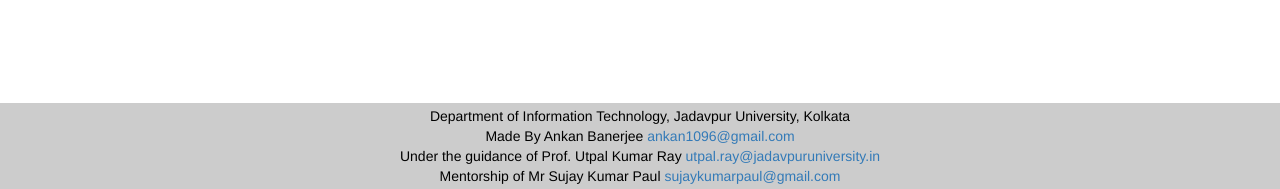
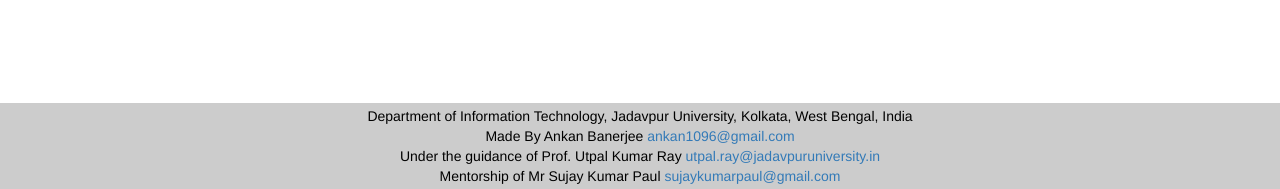
Before and after one commit to ankan1096/imagesteganographyDjango, a Django app: page / in a window 1280 px wide. Shown: the part 611-800 px from the top of the page. Run offline with Django 4.2, Linux system fonts and the light colour scheme; some libraries are stand-ins or nearby versions.

Commit message:
Footer Changes

```diff
--- a/steganography_website/templates/about.html
+++ b/steganography_website/templates/about.html
@@ -118,7 +118,7 @@
 
 
     <footer>
-      Department of Information Technology, Jadavpur University, Kolkata<br/>
+      Department of Information Technology, Jadavpur University, Kolkata, West Bengal, India<br/>
       Made By Ankan Banerjee <a href="mailto:ankan1096@gmail.com">ankan1096@gmail.com</a> <br/>
       Under the guidance of Prof. Utpal Kumar Ray <a href="mailto:utpal.ray@jadavpuruniversity.in">utpal.ray@jadavpuruniversity.in</a> <br/>
       Mentorship of Mr Sujay Kumar Paul <a href="mailto:sujaykumarpaul@gmail.com">sujaykumarpaul@gmail.com</a>
--- a/steganography_website/templates/home.html
+++ b/steganography_website/templates/home.html
@@ -118,7 +118,7 @@
 
 
 <footer>
-      Department of Information Technology, Jadavpur University, Kolkata<br/>
+      Department of Information Technology, Jadavpur University, Kolkata, West Bengal, India<br/>
       Made By Ankan Banerjee <a href="mailto:ankan1096@gmail.com">ankan1096@gmail.com</a> <br/>
       Under the guidance of Prof. Utpal Kumar Ray <a href="mailto:utpal.ray@jadavpuruniversity.in">utpal.ray@jadavpuruniversity.in</a> <br/>
       Mentorship of Mr Sujay Kumar Paul <a href="mailto:sujaykumarpaul@gmail.com">sujaykumarpaul@gmail.com</a>
```
